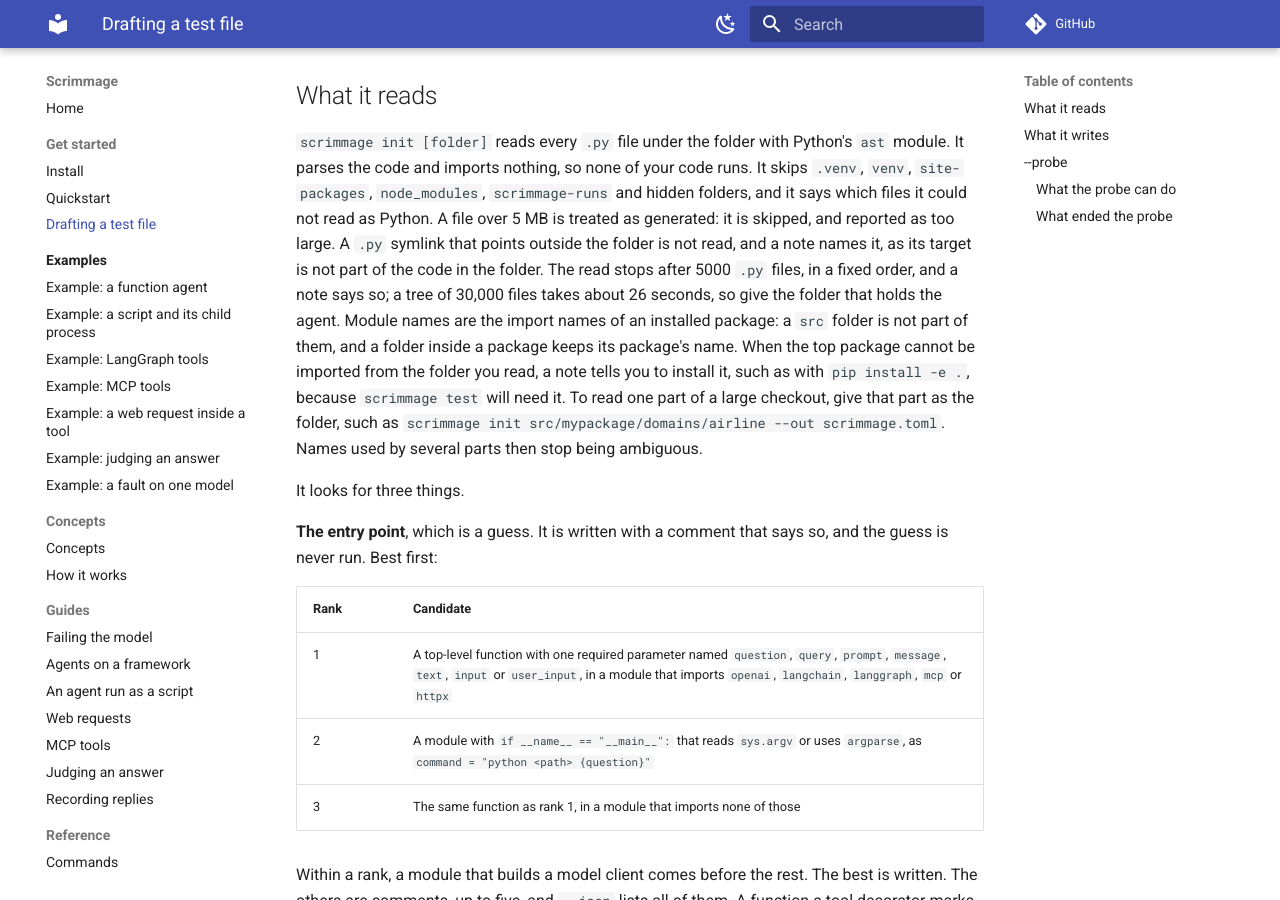
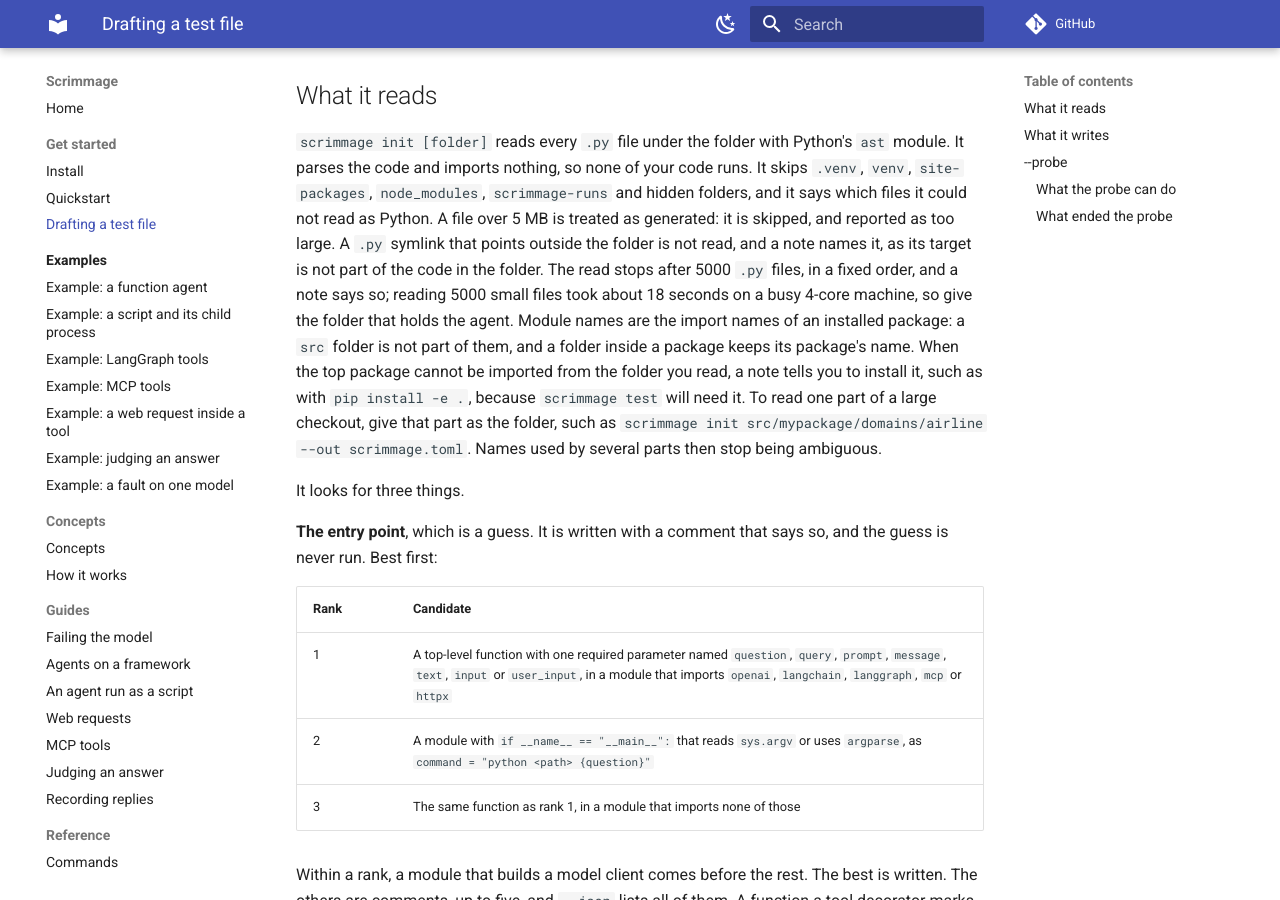
Before and after one commit to ManishKumar97/scrimmage, an MkDocs documentation site: the page built from docs/init.md, in a window 1280 px wide and 900 px high, scrolled down 569 px. Built offline with MkDocs 1.6.1 and Material for MkDocs 9.7.7, drawn with Linux system fonts in a browser that asks for light colours; comment, search, counter and statistics services are not loaded.

Commit message:
test: pin the file count the init cap note states
An off-by-one in the cap still passed, because the test checked only the note. The init page also gave a timing for an uncapped read.

```diff
--- a/docs/init.md
+++ b/docs/init.md
@@ -30,7 +30,7 @@ It parses the code and imports nothing, so none of your code runs.
 It skips `.venv`, `venv`, `site-packages`, `node_modules`, `scrimmage-runs` and hidden folders, and it says which files it could not read as Python.
 A file over 5 MB is treated as generated: it is skipped, and reported as too large.
 A `.py` symlink that points outside the folder is not read, and a note names it, as its target is not part of the code in the folder.
-The read stops after 5000 `.py` files, in a fixed order, and a note says so; a tree of 30,000 files takes about 26 seconds, so give the folder that holds the agent.
+The read stops after 5000 `.py` files, in a fixed order, and a note says so; reading 5000 small files took about 18 seconds on a busy 4-core machine, so give the folder that holds the agent.
 Module names are the import names of an installed package: a `src` folder is not part of them, and a folder inside a package keeps its package's name.
 When the top package cannot be imported from the folder you read, a note tells you to install it, such as with `pip install -e .`, because `scrimmage test` will need it.
 To read one part of a large checkout, give that part as the folder, such as `scrimmage init src/mypackage/domains/airline --out scrimmage.toml`.
```
Also changed, not shown: 1 other file.
